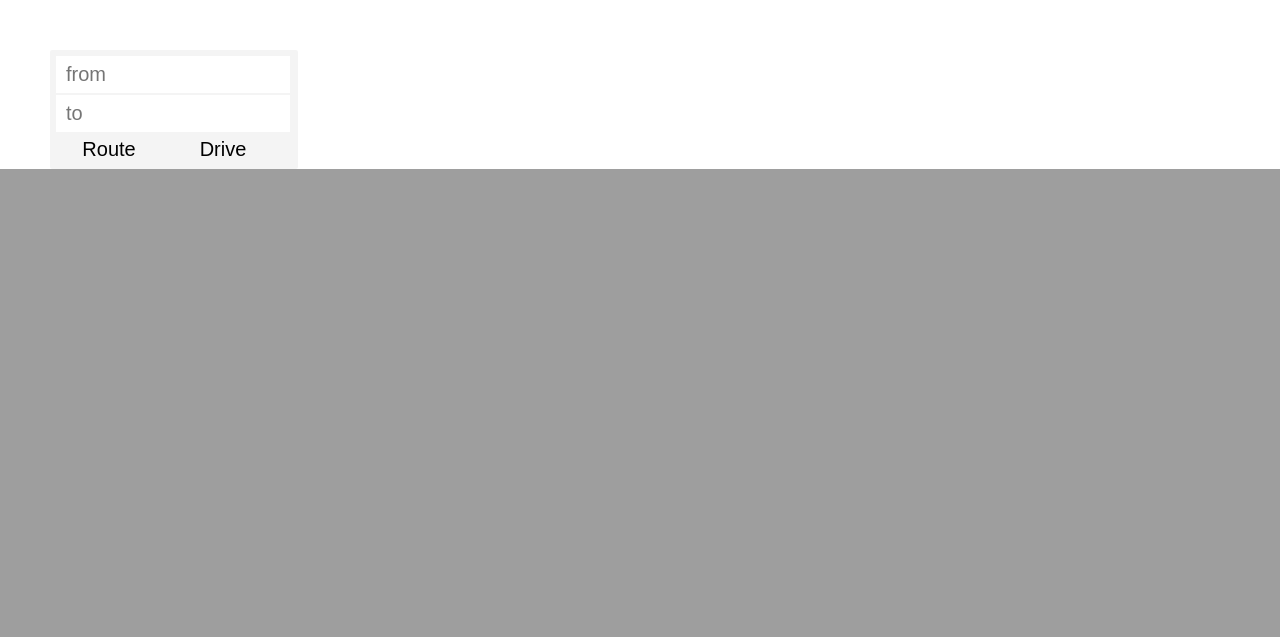
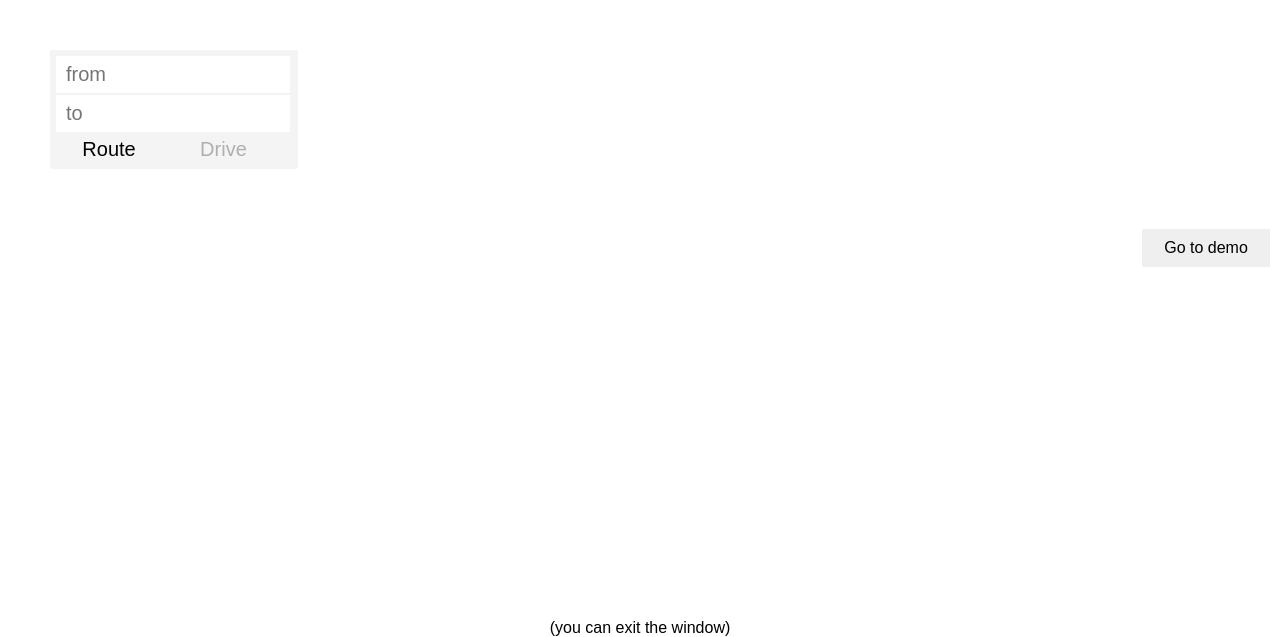
Before and after one commit to mjeng/la-traffic-safety, a Flask app: page / in a window 1280 px wide; the page is wider, and only the part inside the window is pictured. Shown: the part 800-1437 px from the top of that part. Before the commit the page ends 969 px from the top of that part, so only its background shows below. Run offline with Flask 2, Linux system fonts and the light colour scheme; some libraries are stand-ins or nearby versions.

Commit message:
rough integration

```diff
--- a/static/calling.css
+++ b/static/calling.css
@@ -1,5 +1,16 @@
 html, body {
     font-family: 'Muli', sans-serif;
+}
+
+.goback button {
+    float: right;
+    font-size: 1em;
+    padding: 10px;
+    margin: 10px;
+    /* background-color: transparent; */
+    border: none;
+    text-align: center;
+    width: 10%;
 }
 
 .loop {
--- a/templates/calling.html
+++ b/templates/calling.html
@@ -11,6 +11,7 @@
 </head>
 
 <body>
+  <div class="goback"><button>Go to demo</button></div>
   <div class="loop"><p></p></div>
   <div class="caption"><p>(you can exit the window)</p></div>
 </body>
--- a/templates/index.html
+++ b/templates/index.html
@@ -5,12 +5,14 @@
     <meta charset="utf-8">
     <title>SkrtSafe</title>
     <link rel="stylesheet" href="{{url_for('static', filename='roads.css')}}">
+    <link rel="stylesheet" href="{{url_for('static', filename='calling.css')}}">
 
     <script src="https://ajax.googleapis.com/ajax/libs/jquery/3.3.1/jquery.min.js"></script>
     <script
       src="https://maps.googleapis.com/maps/api/js?key=AIzaSyD_T8LTOKpg7oO6G9V21fRx2J_F-CawP14&libraries=drawing,places">
     </script>
     <script type=text/javascript charset="UTF-8" src="{{url_for('static', filename='roads.js')}}" type="module"></script>
+    <!-- <script type=text/javascript charset="UTF-8" src="{{url_for('static', filename='calling.js')}}"></script> -->
 </head>
 
 <body>
@@ -24,6 +26,13 @@
     <!-- <p id="saved_start">Start:</p>
     <p id="saved_end">End:</p> -->
     <button id="drive" onclick="startDrive()">Drive</button>
+    <button id="advance" onclick="drive()">test</button>
+  </div>
+
+  <div class="calling">
+    <div class="goback"><button onclick="goToDemo()">Go to demo</button></div>
+    <div class="loop"><p></p></div>
+    <div class="caption"><p>(you can exit the window)</p></div>
   </div>
 </body>
 </html>
```
Also changed, not shown: static/calling.js (+19 -15 lines), static/roads.js (+30 -3 lines), 1 other file.
